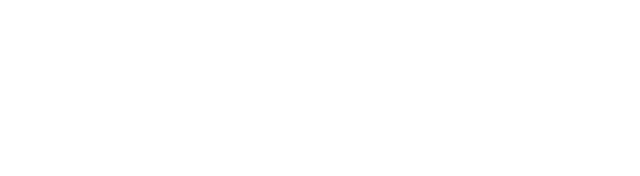
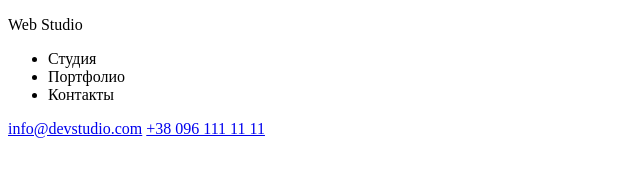
Before and after one commit to TetianaKokoilo/goit-markup-hw-01, a plain HTML site: page index.html in a window 1280 px wide. Shown: the whole page, without its empty margins (0-640 px from the left). Drawn offline with Linux system fonts and the light colour scheme.

Commit message:
add header index.html

```diff
--- a/index.html
+++ b/index.html
@@ -6,5 +6,20 @@
     <meta name="viewport" content="width=device-width, initial-scale=1.0" />
     <title>Web Studio</title>
   </head>
-  <body></body>
+  <body>
+    <header>
+      <p>Web Studio</p>
+      <nav>
+        <ul>
+          <li>Студия</li>
+          <li>Портфолио</li>
+          <li>Контакты</li>
+        </ul>
+      </nav>
+      <a href="mailto:info@devstudio.com">info@devstudio.com</a>
+      <a href="tel:+380961111111">+38 096 111 11 11</a>
+    </header>
+    <main></main>
+    <footer></footer>
+  </body>
 </html>
```
Also changed, not shown: images/team-img-4.jpg (added), images/team-img-5.jpg (added), images/team-img-6.jpg (added), images/team-img-7.jpg (added), images/work-img-1.jpg (added), images/work-img-2.jpg (added), images/work-img-3.jpg (added).
